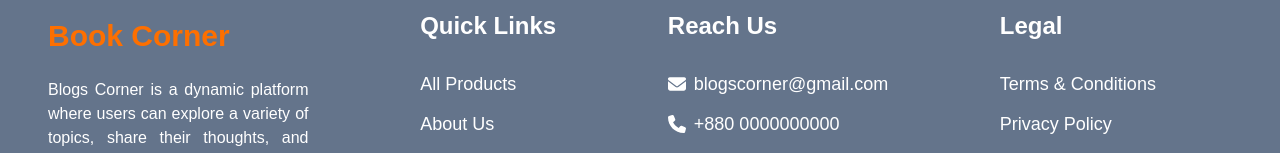
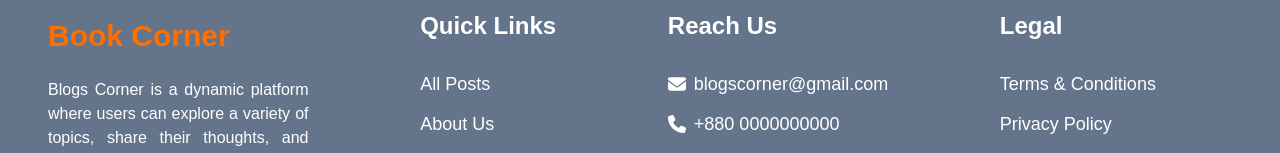
Before and after one commit to ShailySarker/blog-frontend-side, a Next.js app: page / in a window 1280 px wide. Shown: the part 1165-1318 px from the top of the page. Built offline with nearby package versions, Linux system fonts and the light colour scheme; no server answers.

Commit message:
footer section updated

```diff
--- a/src/app/components/footer.jsx
+++ b/src/app/components/footer.jsx
@@ -15,7 +15,7 @@ export default function Footer() {
           <h2 className="lg:text-2xl md:text-xl text-lg font-bold">Quick Links</h2>
           <div className="flex md:gap-20 gap-28 lg:mt-7 md:mt-5 mt-3">
             <div className="flex flex-col lg:gap-3 md:gap-2 gap-[6px] lg:text-lg md:text-base text-sm font-medium">
-              <ul className="">                  All Products                </ul>
+              <ul className="">                  All Posts                </ul>
               <ul className="">About Us                </ul>
               <ul className="">                  Contact Us               </ul>
               <ul className="">Help                </ul>
```
